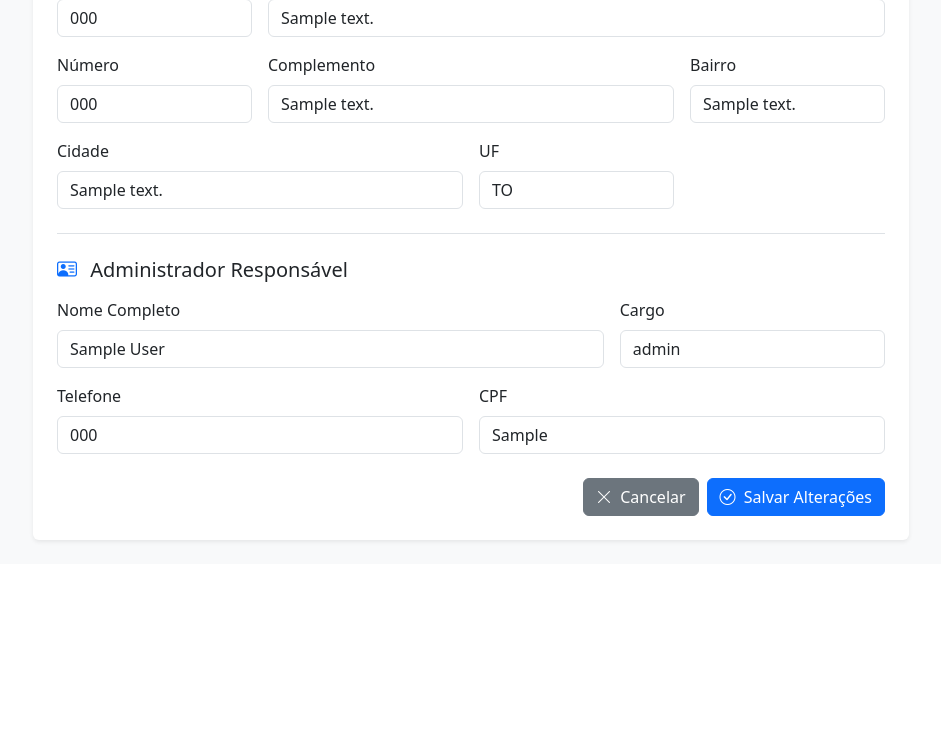
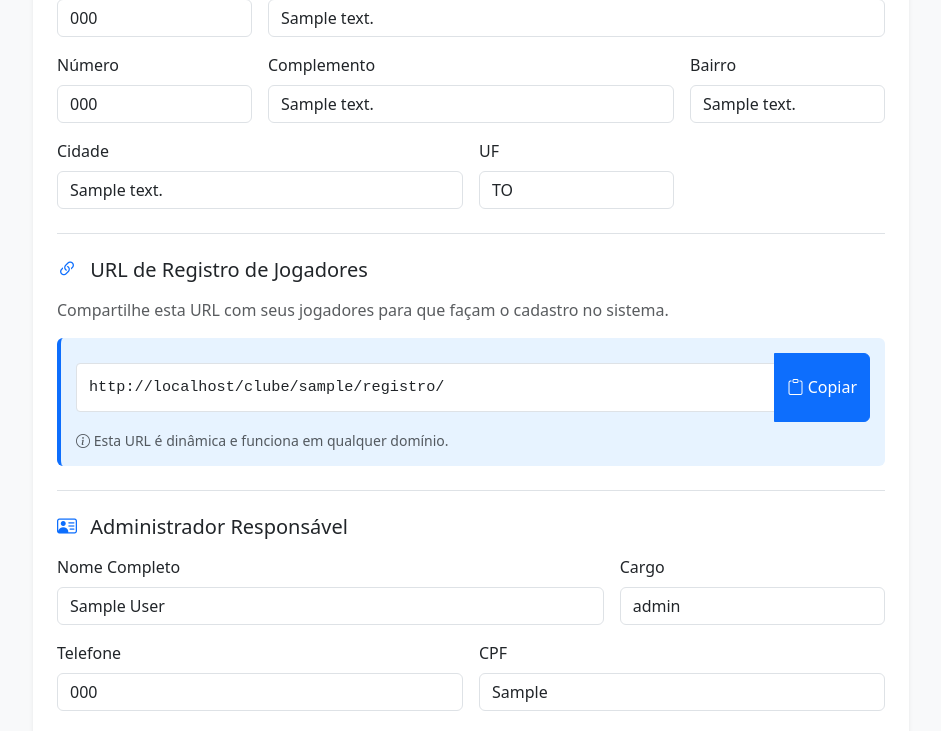
Before and after one commit to verisfabiano/poker-ranking, a Django app: page /clube/ in a window 1280 px wide. Shown: the part 1027-1758 px from the top of the page, without its empty margins (299-1240 px from the left). Before the commit the page ends 1570 px from the top, so only its background shows below. Run offline with Django 5.2, Linux system fonts and the light colour scheme; a user stored in the database is signed in; tables that the repository leaves empty hold one stand-in row (values such as "Sample post"); grey boxes marked "Sample" are stand-in pictures; parts of the project's set-up code (start-up, migrations or seed data) failed here and were passed over.

Commit message:
Feature: Adicionar URL de registro de jogadores nas configurações do clube

```diff
--- a/core/templates/club_edit.html
+++ b/core/templates/club_edit.html
@@ -1,6 +1,29 @@
 {% extends 'base.html' %}
 
 {% block title %}Configurações do Clube - {{ tenant.nome }}{% endblock %}
+
+{% block extra_css %}
+<style>
+    .registration-url-section {
+        background-color: #e7f3ff;
+        padding: 15px;
+        border-radius: 6px;
+        border-left: 4px solid #0d6efd;
+        margin-top: 15px;
+    }
+    .registration-url-display {
+        font-family: 'Courier New', monospace;
+        font-size: 0.95rem;
+        word-break: break-all;
+        padding: 12px;
+        background-color: white;
+        border-radius: 4px;
+        border: 1px solid #dee2e6;
+        margin: 10px 0;
+        user-select: all;
+    }
+</style>
+{% endblock %}
 
 {% block content %}
 <div class="container" style="max-width: 900px;">
@@ -128,7 +151,29 @@
                     </div>
                 </div>
 
-                <!-- SEÇÃO 4: ADMINISTRADOR -->
+                <!-- SEÇÃO 4: URL DE REGISTRO DE JOGADORES -->
+                <div class="mb-4 pb-4 border-bottom">
+                    <h5 class="mb-3"><i class="bi bi-link-45deg text-primary me-2"></i> URL de Registro de Jogadores</h5>
+
+                    <p class="text-muted mb-3">
+                        Compartilhe esta URL com seus jogadores para que façam o cadastro no sistema.
+                    </p>
+
+                    <div class="registration-url-section">
+                        <div class="input-group">
+                            <input type="text" class="form-control registration-url-display" id="registrationUrlInput"
+                                   value="{{ registration_url }}" readonly>
+                            <button class="btn btn-primary" type="button" id="btnCopyUrl" title="Copiar URL">
+                                <i class="bi bi-clipboard"></i> Copiar
+                            </button>
+                        </div>
+                        <small class="d-block mt-2 text-muted">
+                            <i class="bi bi-info-circle"></i> Esta URL é dinâmica e funciona em qualquer domínio.
+                        </small>
+                    </div>
+                </div>
+
+                <!-- SEÇÃO 5: ADMINISTRADOR -->
                 <div class="mb-4">
                     <h5 class="mb-3"><i class="bi bi-person-vcard text-primary me-2"></i> Administrador Responsável</h5>
 
@@ -169,4 +214,35 @@
         </div>
     </div>
 </div>
+
+<script>
+// Função para copiar URL
+document.getElementById('btnCopyUrl').addEventListener('click', function() {
+    const urlInput = document.getElementById('registrationUrlInput');
+
+    // Selecionar o texto
+    urlInput.select();
+    urlInput.setSelectionRange(0, 99999); // Para mobile
+
+    // Copiar
+    try {
+        document.execCommand('copy');
+
+        // Feedback visual
+        const btn = this;
+        const originalText = btn.innerHTML;
+        btn.innerHTML = '<i class="bi bi-check-lg"></i> Copiado!';
+        btn.classList.add('btn-success');
+        btn.classList.remove('btn-primary');
+
+        setTimeout(() => {
+            btn.innerHTML = originalText;
+            btn.classList.remove('btn-success');
+            btn.classList.add('btn-primary');
+        }, 2000);
+    } catch (err) {
+        alert('Erro ao copiar. Por favor, copie manualmente.');
+    }
+});
+</script>
 {% endblock %}
--- a/core/views/player.py
+++ b/core/views/player.py
@@ -723,4 +723,7 @@ def club_edit(request):
 
         return redirect("club_edit")
 
-    return render(request, "club_edit.html", {"tenant": tenant})
+    return render(request, "club_edit.html", {
+        "tenant": tenant,
+        "registration_url": request.build_absolute_uri(f'/clube/{tenant.slug}/registro/')
+    })
```
